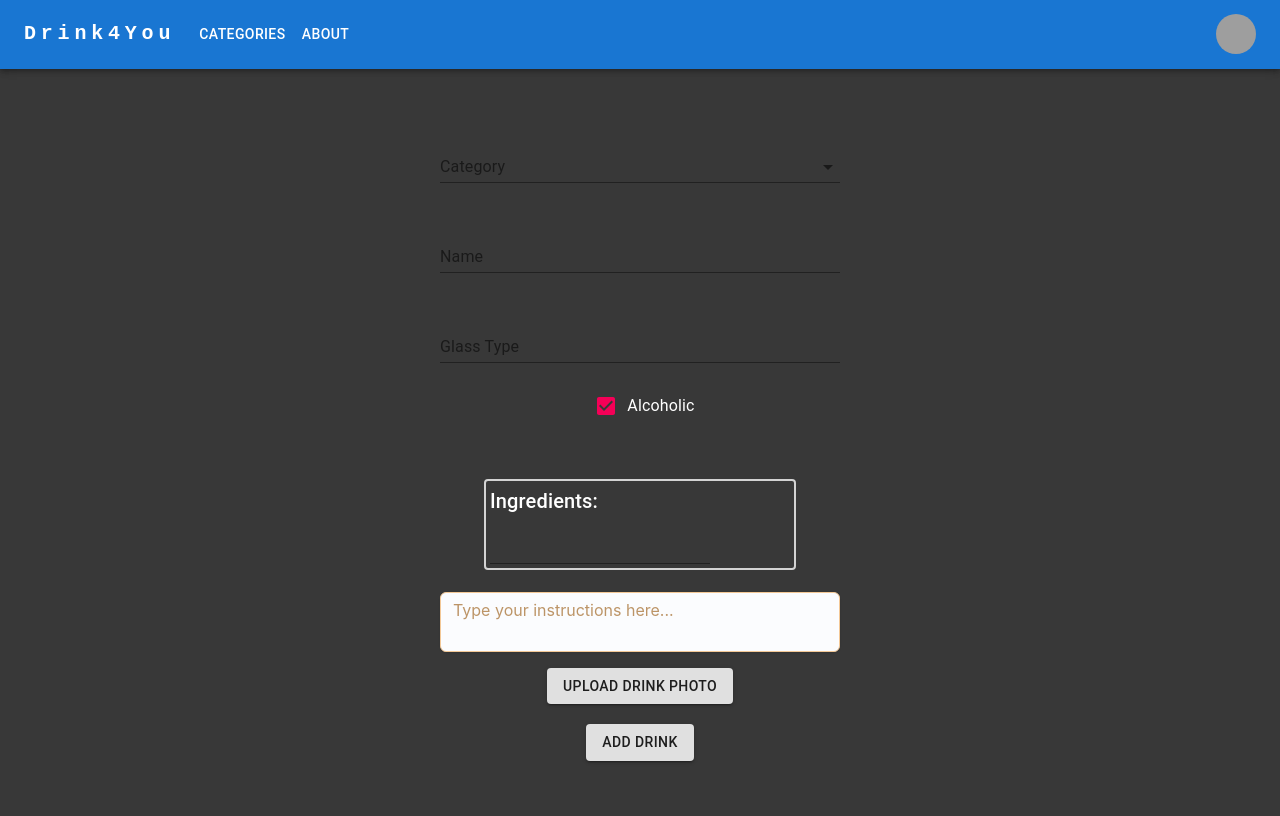
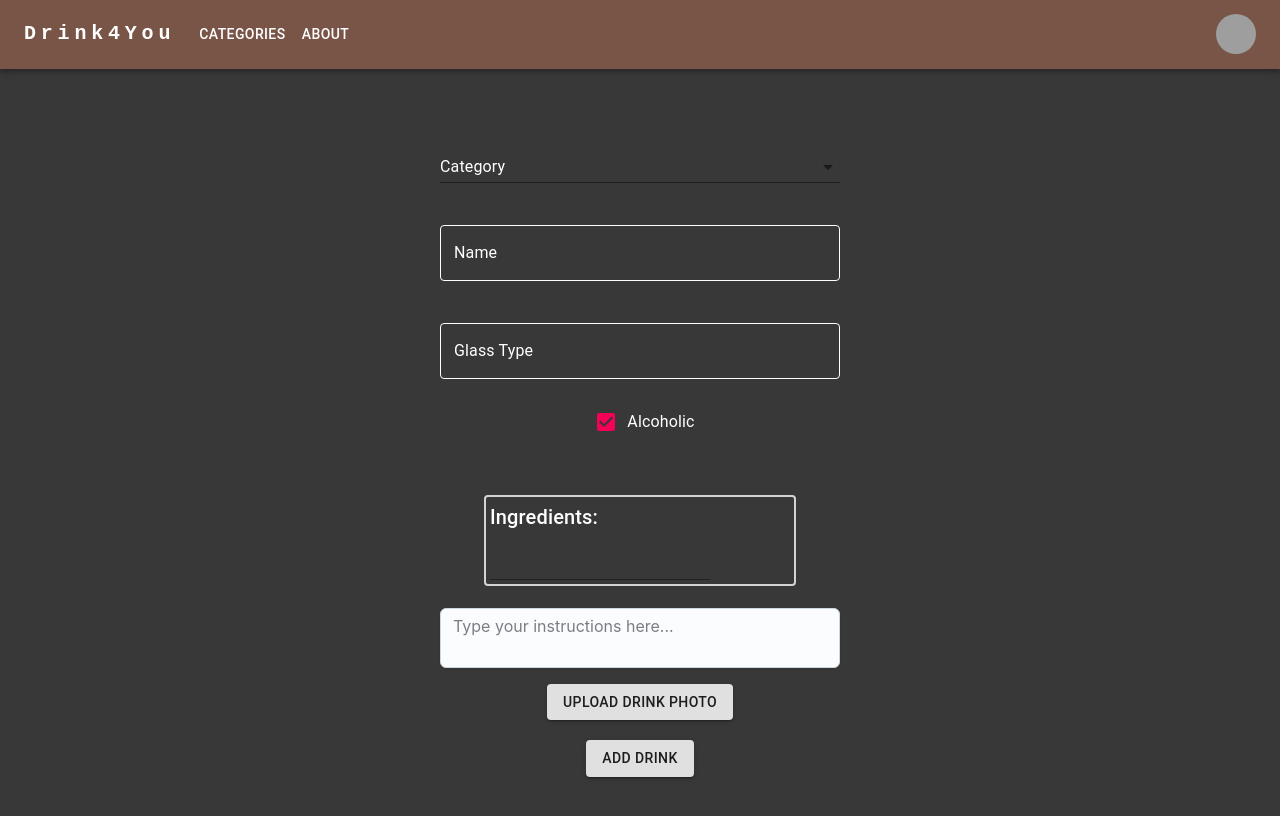
Before and after one commit to Truther24/Drink4You, a React (Create React App) app in the folder el_proyecte_grande_front/: page /addDrink in a window 1280 px wide. Shown: the top 816 px of the page. Built offline with nearby package versions, Linux system fonts and the light colour scheme; grey boxes are pictures that could not be loaded.

Commit message:
made the add drink page wholly white + createTheme

```diff
--- a/el_proyecte_grande_front/src/App.js
+++ b/el_proyecte_grande_front/src/App.js
@@ -13,11 +13,26 @@ import User from "./pages/User";
 import AddDrink from "./pages/AddDrink";
 import Logout from "./pages/Logout";
 
+import { green, brown } from "@mui/material/colors";
+import { createTheme, ThemeProvider } from "@mui/material/styles";
+
+const theme = createTheme({
+  palette: {
+    primary: {
+      main: brown[500],
+    },
+    secondary: {
+      main: green[500],
+    },
+  },
+});
 
 function App() {
   return (
     <>
-      <Navbar />
+      <ThemeProvider theme={theme}>
+        <Navbar />
+      </ThemeProvider>
       <div className="container">
         <Routes>
           <Route path="/" element={<Home />} />
--- a/el_proyecte_grande_front/src/pages/AddDrink.js
+++ b/el_proyecte_grande_front/src/pages/AddDrink.js
@@ -1,13 +1,16 @@
 import React, { useEffect, useState } from "react";
 import Textarea from "@mui/joy/Textarea";
 import { Cookies } from "react-cookie";
-import { useNavigate } from "react-router-dom";
+import { green, purple } from "@mui/material/colors";
+import { createTheme, ThemeProvider, styled } from "@material-ui/core/styles";
+import TextField from "@material-ui/core/TextField";
+import InputLabel from "@material-ui/core/InputLabel";
+
+
 
 import {
   Box,
-  TextField,
   FormControl,
-  InputLabel,
   Select,
   MenuItem,
   Chip,
@@ -19,8 +22,71 @@ import {
   Typography,
 } from "@material-ui/core";
 
+
+
+const theme = createTheme({
+  palette: {
+    primary: {
+      main: "#ffffff",
+    },
+  },
+});
+const CustomTextField = styled(TextField)({
+  '& .MuiOutlinedInput-root .MuiOutlinedInput-notchedOutline': {
+    borderColor: 'white',
+  },
+  '& .MuiInputBase-inputMultiline': {
+    color: 'white',
+  },
+  '& .MuiInputLabel-root': {
+    color: 'white',
+  },
+});
+
+const CustomInputLabel = styled(InputLabel)({
+  "& .MuiOutlinedInput-root .MuiOutlinedInput-notchedOutline": {
+    borderColor: "white",
+  },
+  "& .MuiInputBase-inputMultiline": {
+    color: "white",
+  },
+  "& .MuiInputLabel-root": {
+    color: "white",
+  },
+});
+
+InputLabel.defaultProps = {
+  style: {
+    color: "white",
+  },
+};
+
+
+const useStyles = makeStyles((theme) => ({
+  formControlRoot: {
+    display: "flex",
+    alignItems: "center",
+    gap: "8px",
+    width: "300px",
+    flexWrap: "wrap",
+    flexDirection: "row",
+    border: "2px solid lightgray",
+    margin: "20px",
+    padding: 4,
+    borderRadius: "4px",
+    "&> div.containerr": {
+      gap: "6px",
+      display: "flex",
+      flexWrap: "wrap",
+    },
+    "&> div.containerr > span": {
+      padding: "1px 3px",
+      borderRadius: "4px",
+    },
+  },
+}));
+
 export default function AddDrink() {
-  const navigate = useNavigate();
 
   const cookies = new Cookies();
 
@@ -38,7 +104,7 @@ export default function AddDrink() {
     // console.log(event.target[3]);
     // console.log(values)
     var alcoholic;
-    if (event.target[3].checked === true) {
+    if (event.target[7]?.checked === true) {
       alcoholic = "Alcoholic";
     } else {
       alcoholic = "Non-Alcoholic";
@@ -67,8 +133,8 @@ export default function AddDrink() {
           strDrink: event.target[1].value,
           strCategory: event.target[0].value,
           strAlcoholic: alcoholic,
-          strGlass: event.target[2].value,
-          strInstructions: event.target[5].value,
+          strGlass: event.target[4].value,
+          strInstructions: event.target[9].value,
           strDrinkThumb:
             "https://www.thecocktaildb.com/images/media/drink/5noda61589575158.jpg",
         },
@@ -83,8 +149,8 @@ export default function AddDrink() {
 
     const formData = new FormData();
 
-
-    formData.append("imageFile", event.target[7].files[0]);
+    console.log(event)
+    formData.append("imageFile", event?.target[11]?.files[0]);
     formData.append('idDrink', responseData.message);
 
     const requestOption2 = {
@@ -106,17 +172,20 @@ export default function AddDrink() {
     console.log(responseData2)
 
 
-    //     navigate("/");
   };
 
-  ////
 
   const handleKeyUp = (e) => {
-    console.log(e.keyCode);
-    if (e.keyCode === 18 && !(e.target.value.replace(/\s/g, "") === "")) {
+
+    if (e.keyCode === 13 && !(e.target.value.replace(/\s/g, "") === "")) {
+      e.preventDefault()
       setValues((oldState) => [...oldState, e.target.value]);
       setCurrValue("");
     }
+    if (e.keyCode == 13) {
+      e.preventDefault()
+    }
+
   };
 
   useEffect(() => {
@@ -140,14 +209,13 @@ export default function AddDrink() {
     setCategory(event.target.value);
   };
   return (
-    <>
+    <ThemeProvider theme={theme}>
       <br />
       <br />
       <form onSubmit={addDrink}>
         <Box
-          style={{ fontFamily: "sans-serif", textAlign: "center" }}
+          style={{ fontFamily: "sans-serif", textAlign: "center", color:'white' }}
           sx={{
-            color: "white",
             py: 2,
             display: "flex",
             flexDirection: "column",
@@ -159,12 +227,19 @@ export default function AddDrink() {
           <FormControl
             fullWidth
             style={{ width: 400, margin: "10px", color: "white" }}
+
           >
-            <InputLabel id="demo-simple-select-label">Category</InputLabel>
+            <CustomInputLabel
+
+              id="demo-simple-select-label"
+            >
+              Category
+            </CustomInputLabel>
             <Select
               labelId="demo-simple-select-label"
               id="demo-simple-select"
               value={category}
+              style={{color:"white"}}
               label="Category"
               onChange={handleChangeForm}
             >
@@ -184,19 +259,32 @@ export default function AddDrink() {
             </Select>
           </FormControl>
           <br />
-          <TextField
-            inputProps={{ style: { color: "white" } }}
+          <CustomTextField
             fullWidth
+            variant="outlined"
             label="Name"
             id="Name"
             style={{ width: 400, margin: "10px" }}
+            multiline
+            InputLabelProps={{
+              style: {
+                color: "white",
+              },
+            }}
           />
 
           <br />
-          <TextField
+          <CustomTextField
             fullWidth
+            variant="outlined"
+            multiline
             label="Glass Type"
             id="Glass Type"
+            InputLabelProps={{
+              style: {
+                color: "white",
+              },
+            }}
             style={{ width: 400, margin: "10px" }}
           />
           <FormControlLabel
@@ -229,7 +317,7 @@ export default function AddDrink() {
           </div>
           <Textarea
             placeholder="Type your instructions here..."
-            color="warning"
+
             minRows={2}
             style={{ width: 400 }}
           />
@@ -244,30 +332,6 @@ export default function AddDrink() {
           Add Drink
         </Button>
       </form>
-    </>
+    </ThemeProvider>
   );
 }
-const useStyles = makeStyles((theme) => ({
-  formControlRoot: {
-    display: "flex",
-    alignItems: "center",
-    gap: "8px",
-    width: "300px",
-    flexWrap: "wrap",
-    flexDirection: "row",
-    border: "2px solid lightgray",
-    margin: "20px",
-    padding: 4,
-    borderRadius: "4px",
-    "&> div.containerr": {
-      gap: "6px",
-      display: "flex",
-      flexWrap: "wrap",
-    },
-    "&> div.containerr > span": {
-      backgroundColor: "gray",
-      padding: "1px 3px",
-      borderRadius: "4px",
-    },
-  },
-}));
--- a/el_proyecte_grande_front/src/pages/Navbar.js
+++ b/el_proyecte_grande_front/src/pages/Navbar.js
@@ -258,13 +258,16 @@ function Navbar() {
               }}
             >
               {leftOptions.map((page) => (
-                <MenuItem key={page.name} onClick={handleCloseNavMenu}>
-                  <Typography
-                    textAlign="center"
+                <MenuItem
+                  key={page.name}
                   onClick={(e) => {
                     e.preventDefault();
                     navigate(page.route);
                   }}
+                >
+                  <Typography
+                    textAlign="center"
+
                   >
                     {page.name}
                   </Typography>
@@ -335,16 +338,15 @@ function Navbar() {
               onClose={handleCloseUserMenu}
             >
               {rightOptions.map((setting) => (
-                <MenuItem key={setting.name} onClick={handleCloseUserMenu}>
-                  <Typography
-                    textAlign="center"
+                <MenuItem
+                  key={setting.name}
                   onClick={(e) => {
                     e.preventDefault();
                     navigate(setting.route);
                   }}
                 >
-                    {setting.name}{" "}
-                  </Typography>
+                  <Typography textAlign="center">{setting.name} </Typography>
+                  <br />
                 </MenuItem>
               ))}
             </Menu>
```
Also changed, not shown: el_proyecte_grande_front/src/pages/User.js (+31 -27 lines). Lines whose indentation alone changed are shown as unchanged.
